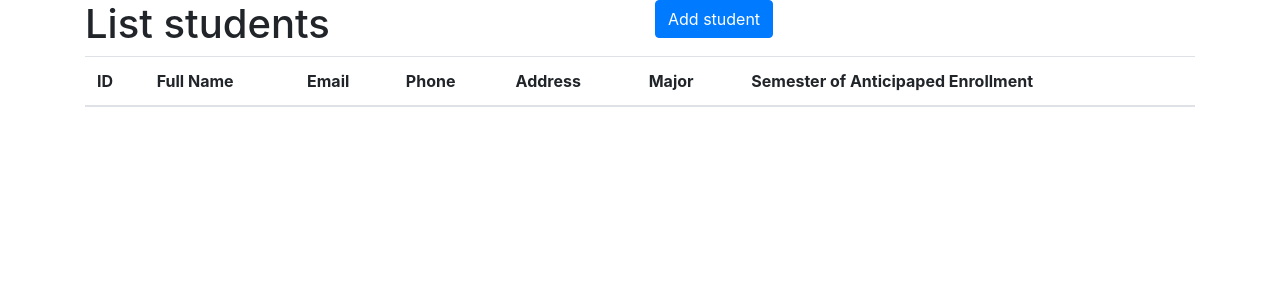
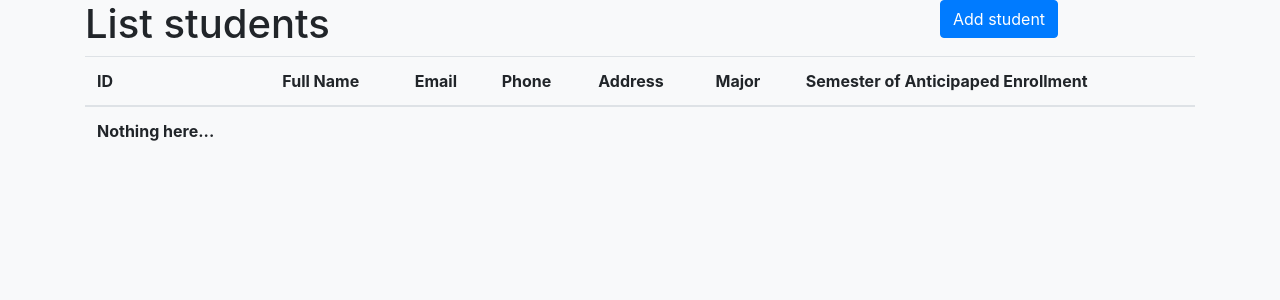
Before and after one commit to Samuelab2/Test_college, a React (Create React App) app: page /students in a window 1280 px wide. Shown: the top 300 px of the page. Built offline with nearby package versions, Linux system fonts and the light colour scheme.

Commit message:
final touched

```diff
--- a/public/index.html
+++ b/public/index.html
@@ -24,7 +24,7 @@
       work correctly both with client-side routing and a non-root public URL.
       Learn how to configure a non-root public URL by running `npm run build`.
     -->
-    <title>React App</title>
+    <title>Test College</title>
   </head>
   <body>
     <noscript>You need to enable JavaScript to run this app.</noscript>
--- a/src/components/CreateForm.js
+++ b/src/components/CreateForm.js
@@ -110,7 +110,7 @@ const CreateForm = ({handleChange, onSubmit}) => (
         </FormGroup>
       </Col>
     </Row>
-    <Button>Submit</Button>
+    <Button color="primary">Submit</Button>
   </Form>
 )
 
--- a/src/components/NotFound.js
+++ b/src/components/NotFound.js
@@ -5,7 +5,7 @@ const NotFound = () => {
   return (
     <div className='d-flex flex-column justify-content-center align-items-center min-vh-100 bg-light'>
       <h1>Ups... This page does not exist <span role='img' aria-label='emoji triste'>😣</span></h1>
-      <Link to='/' className='btn btn-primary'>
+      <Link to='/students' className='btn btn-primary'>
         Go back!
       </Link>
     </div>
--- a/src/components/StudentsTable.js
+++ b/src/components/StudentsTable.js
@@ -18,10 +18,14 @@ const StudentsTable = () => {
       </thead>
       <tbody>
         {
-          studentsDB.map((item, index) => {
+          studentsDB.length === 0
+          ? <tr>
+              <th>Nothing here...</th>
+            </tr>
+          : studentsDB.map((item, index) => {
               return (
                 <tr key={index}>
-                <th scope="row">{index}</th>
+                  <th scope="row">{index + 1 }</th>
                   <td>{item.first_name}, {item.last_name}</td>
                   <td>{item.email}</td>
                   <td>{item.phone}</td>
--- a/src/index.css
+++ /dev/null
@@ -1,13 +0,0 @@
-body {
-  margin: 0;
-  font-family: -apple-system, BlinkMacSystemFont, 'Segoe UI', 'Roboto', 'Oxygen',
-    'Ubuntu', 'Cantarell', 'Fira Sans', 'Droid Sans', 'Helvetica Neue',
-    sans-serif;
-  -webkit-font-smoothing: antialiased;
-  -moz-osx-font-smoothing: grayscale;
-}
-
-code {
-  font-family: source-code-pro, Menlo, Monaco, Consolas, 'Courier New',
-    monospace;
-}
--- a/src/pages/Home.js
+++ b/src/pages/Home.js
@@ -1,24 +1,24 @@
 import React from 'react'
 import { Link } from 'react-router-dom'
+import { Container, Row, Col } from 'reactstrap'
 
 const Home = () => {
-
   return (
     <div className='d-flex justify-content-center align-items-center min-vh-100 bg-light'>
-      <div className="container">
-        <div className='row'>
-          <div className="col-sm-12 col-md-6 my-sm-5 my-3 d-flex flex-column justify-content-center align-items-center">
+      <Container>
+        <Row>
+          <Col sm={12} md={6} className="my-sm-5 my-3 d-flex flex-column justify-content-center align-items-center">
             <h2 className="text-center">Test College</h2>
             <p className="text-center">A simple student registration form to rule them all</p>
             <Link to='/students' className='btn btn-primary'>
               Go ahead!
             </Link>
-          </div>
-          <div className="col-sm-12 col-md-6 my-sm-5 my-3 d-flex justify-content-center align-items-center">
+          </Col>
+          <Col sm={12} md={6} className="my-sm-5 my-3 d-flex justify-content-center align-items-center">
             <img className="img-fluid rounded" src="https://images.unsplash.com/photo-1558008258-3256797b43f3?ixlib=rb-1.2.1&ixid=eyJhcHBfaWQiOjEyMDd9&auto=format&fit=crop&w=800&q=80" alt="Main" />
-          </div>
-        </div>
-      </div>
+          </Col>
+        </Row>
+      </Container>
     </div>
   )
 }
--- a/src/pages/ListStudents.js
+++ b/src/pages/ListStudents.js
@@ -5,19 +5,25 @@ import StudentsTable from '../components/StudentsTable'
 
 const ListStudents = () => {
   return (
+  <div className='min-vh-100 bg-light'>
     <Container>
       <Row>
-      <Col md={6}>
+        <Col md={9}>
           <h1>List students</h1>
         </Col>
-      <Col md={6}>
+        <Col md={3}>
           <Link to='/students/new' className='btn btn-primary'>
             Add student
           </Link>
         </Col>
       </Row>
+      <Row>
+        <Col>
           <StudentsTable />
+        </Col>
+      </Row>
     </Container>
+  </div>
 )}
 
 export default ListStudents;
--- a/src/pages/NewStudent.js
+++ b/src/pages/NewStudent.js
@@ -23,9 +23,11 @@ const NewStudent = props => {
   }
 
   return (
-    <Container>
-      <h1>Student Registration</h1>
-      <CreateForm onSubmit={onSubmit} handleChange={handleChange} />
+    <Container fluid className='min-vh-100 bg-light'>
+      <Container>
+        <h1>Student Registration</h1>
+        <CreateForm onSubmit={onSubmit} handleChange={handleChange} />
+      </Container>
     </Container>
   )
 }
```
Also changed, not shown: src/App.css (deleted, +0 -38 lines). Lines whose indentation alone changed are shown as unchanged.
